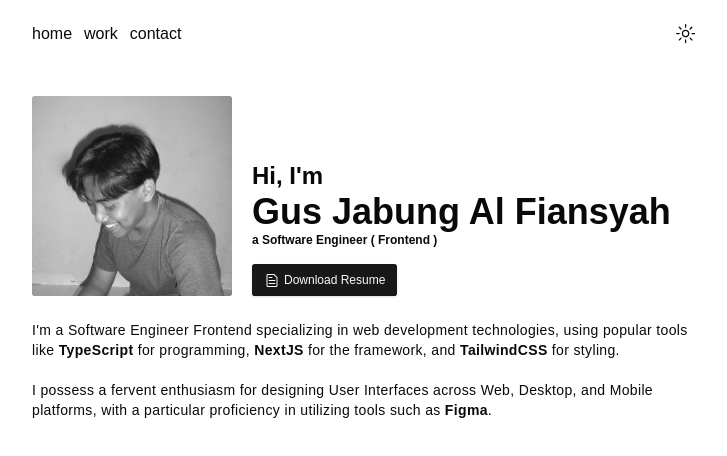
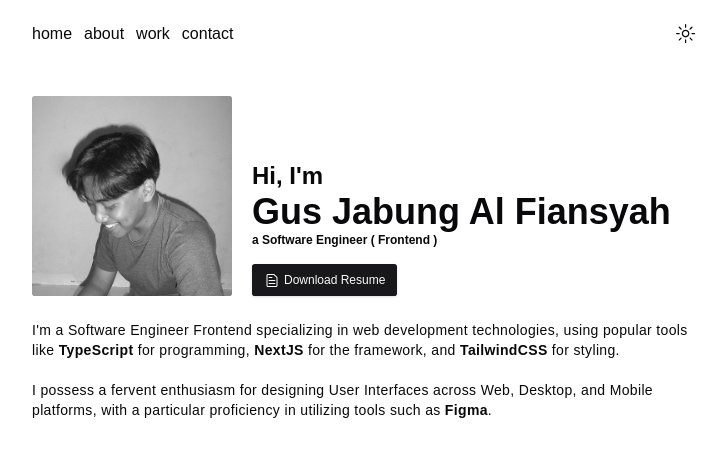
Before and after one commit to alfianvx/portofolio-website, a Next.js app: page / in a window 1280 px wide. Shown: the top 456 px of the page, without its empty margins (272-999 px from the left). Built offline with nearby package versions, Linux system fonts and the light colour scheme; a web font is replaced by a local one.

Commit message:
add static data for project and about link for navbar

```diff
--- a/src/static/index.ts
+++ b/src/static/index.ts
@@ -2,6 +2,10 @@ export const NavLink = [
   {
     label: "home",
     link: "/",
+  },
+  {
+    label: "about",
+    link: "/about",
   },
   {
     label: "work",
@@ -12,3 +16,55 @@ export const NavLink = [
     link: "/contact",
   },
 ];
+
+export const MyProjects = [
+  {
+    title: "Body Mass Idex Calculator",
+    link: "https://js-bmi-calculator.vercel.app/",
+    description: "Put your Heigh and Wight to see your BMI Health!",
+    tech: ["HTML", "Bootstrap", "JS"],
+    repo: "",
+    image: "/works/BMI.png",
+  },
+  {
+    title: "React Todos",
+    link: "https://react-thodos.vercel.app/",
+    description: "Track activity for productive day",
+    tech: ["React", "TailwindCSS", "Redux"],
+    repo: "",
+    image: "/works/Todo.png",
+  },
+  {
+    title: "Kulineri",
+    link: "https://kulineri-frontend.vercel.app/",
+    description:
+      "MSIB - Challange | Kuliner - Taste the Archipelago: Kulineri, Kunci Kelezatan Nusantara !",
+    tech: ["React", "TailwindCSS", "Redux", "ExpressJS", "MongoDB"],
+    repo: "",
+    image: "/works/Kulineri.png",
+  },
+  {
+    title: "NextJS Dashboard",
+    link: "https://nextjs-dashboard-rosy-nu-29.vercel.app",
+    description: "Record income and print monthly report company",
+    tech: ["NextJS", "PostgreSQL", "TailwindCSS", "Vercel Postgre", "JWT"],
+    repo: "",
+    image: "/works/Dashboard.png",
+  },
+  {
+    title: "DeFi Pie Landing Page",
+    link: "https://defipie-landing-page.vercel.app/",
+    description: "Slicing figma design into code",
+    tech: ["NextJS", "TailwindCSS", "TypeScript"],
+    repo: "",
+    image: "/works/DeFi.png",
+  },
+  {
+    title: "Portovolio V1",
+    link: "https://alfiandev.vercel.app/",
+    description: "My portofolio website create with Love",
+    tech: ["HTML", "CSS", "JS"],
+    repo: "",
+    image: "/works/Portofolio.png",
+  },
+];
```
